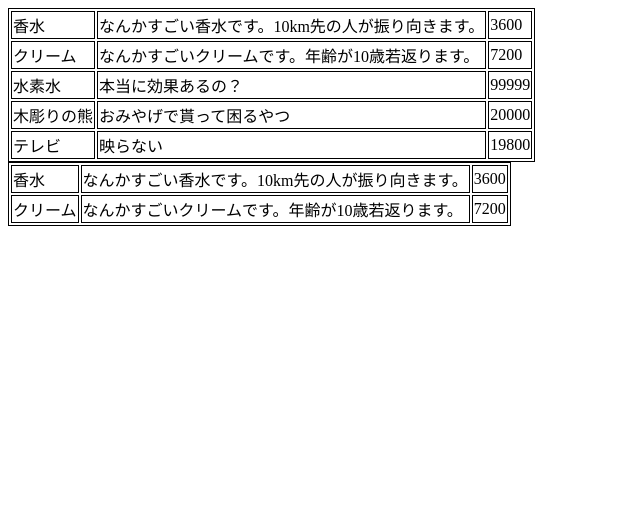
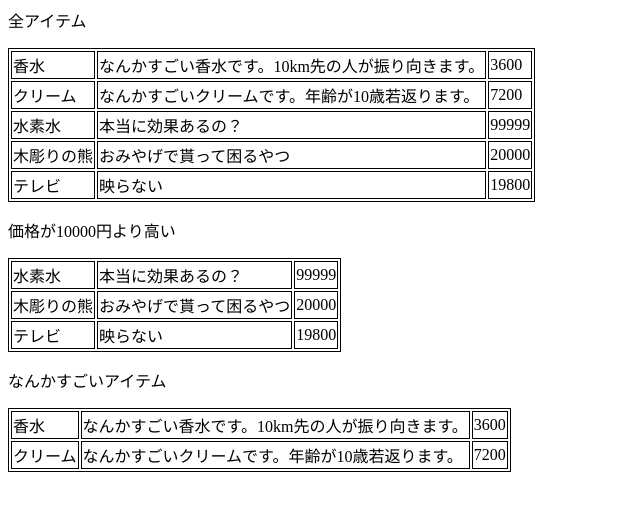
Before and after one commit to coizmo/shoppingitemlist, a website built with webpack: page html/index.html in a window 1280 px wide. Shown: the whole page, without its empty margins (0-640 px from the left). Built offline with nearby package versions, Linux system fonts and the light colour scheme.

Commit message:
[modify] キーワード一致アイテムを表示する機能を追加。高価なアイテムを表示する機能を追加。

```diff
--- a/html/index.html
+++ b/html/index.html
@@ -9,8 +9,12 @@
 </head>
 
 <body>
+    <p>全アイテム</p>
     <div id='itemlist'></div>
-    <div id='under10000'></div>
+    <p>価格が10000円より高い</p>
+    <div id='over10000'></div>
+    <p>なんかすごいアイテム</p>
+    <div id='sugoi'></div>
     <script type='text/javascript' src='../dist/shop.js'></script>
 </body>
 
--- a/src/ItemList.js
+++ b/src/ItemList.js
@@ -4,10 +4,18 @@ export default class ItemList {
         return shopItems;
     }
 
-    static printIfReasonably(targetDocumentID, price) {
+    static printIfContainKeyword(targetDocumentID, keyword) {
         let itemList = ItemList.readJson();
         if (itemList != null) {
-            let reasonablyItems = itemList.items.filter(item => item.price <= price);
+            let containsItems = itemList.items.filter(item => item.description.indexOf(keyword) !== -1);
+            ItemList.printList(targetDocumentID, containsItems);
+        }
+    }
+
+    static printIfExpensively(targetDocumentID, price) {
+        let itemList = ItemList.readJson();
+        if (itemList != null) {
+            let reasonablyItems = itemList.items.filter(item => item.price > price);
             ItemList.printList(targetDocumentID, reasonablyItems);
         }
     }
@@ -15,7 +23,6 @@ export default class ItemList {
     static printAll(targetDocumentID) {
         let itemList = ItemList.readJson();
         if (itemList != null) {
-            console.log(itemList);
             ItemList.printList(targetDocumentID, itemList.items);
         }
     }
--- a/src/index.js
+++ b/src/index.js
@@ -1,4 +1,5 @@
 import ItemList from './ItemList.js';
 
 ItemList.printAll('itemlist');
-ItemList.printIfReasonably('under10000', 10000);
+ItemList.printIfExpensively('over10000', 10000);
+ItemList.printIfContainKeyword('sugoi', 'なんかすごい');
```
